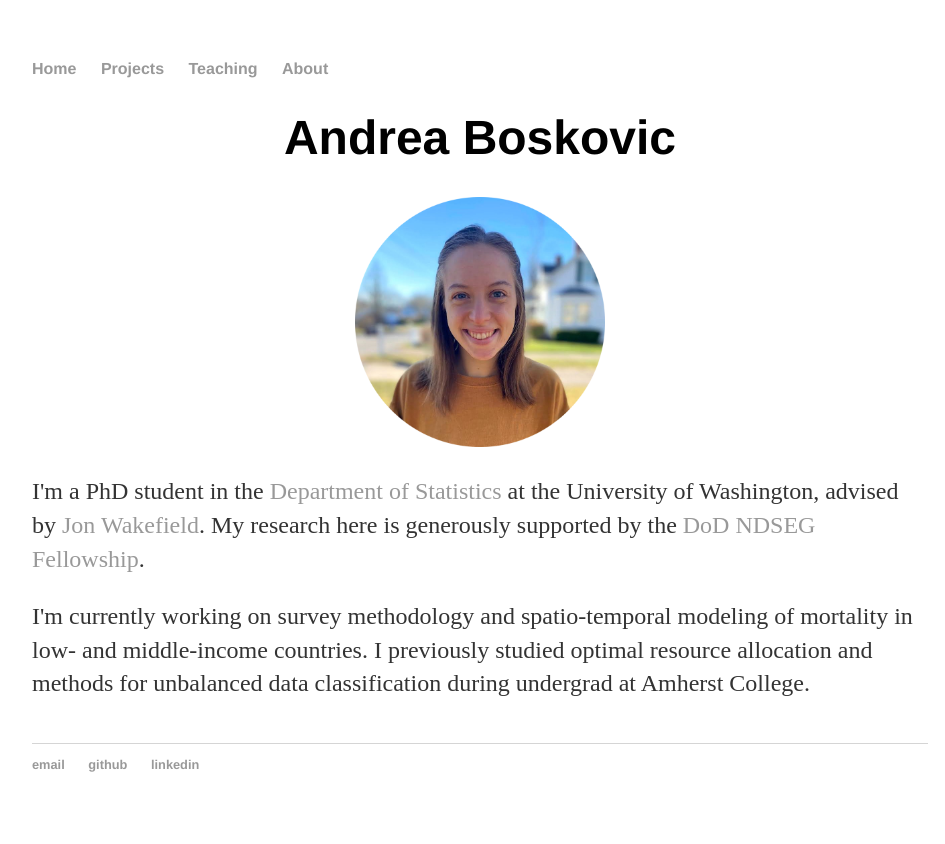
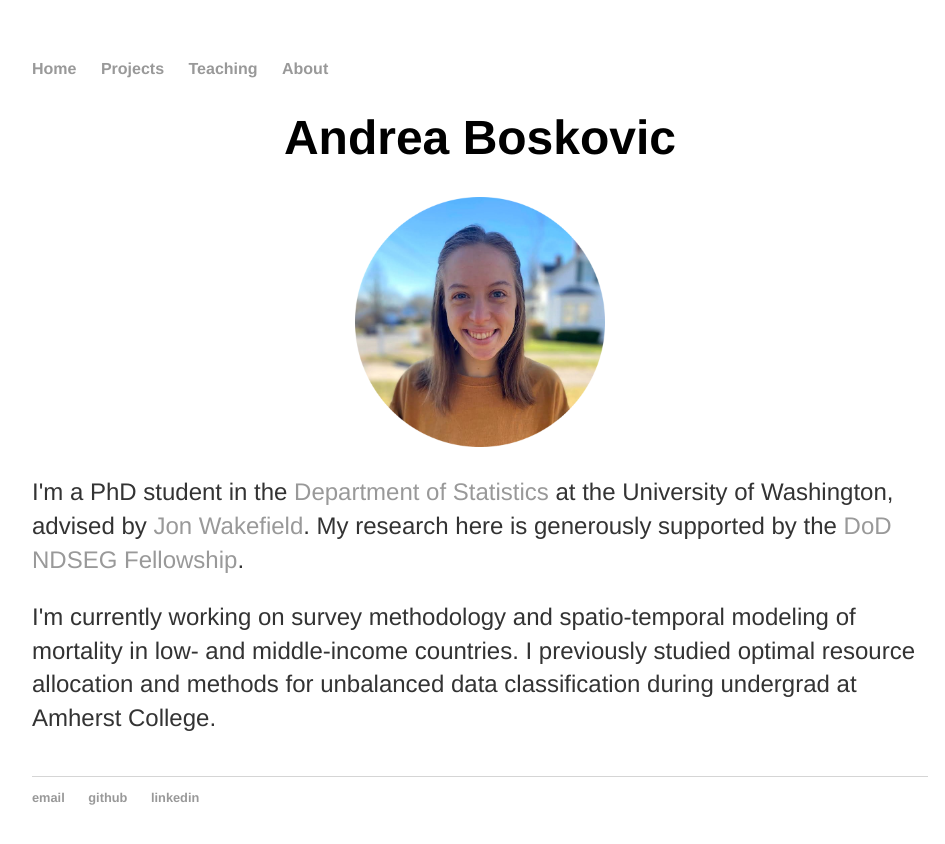
Before and after one commit to aboskovic21/aboskovic21.github.io, a Jekyll site: the page built from index.html, in a window 1280 px wide. Shown: the top 844 px of the page, without its empty margins (160-1105 px from the left). Built offline with Jekyll 4.4.1, drawn with Linux system fonts in a browser that asks for light colours.

Commit message:
updating css for font

```diff
--- a/css/main.css
+++ b/css/main.css
@@ -1,6 +1,7 @@
 body {
     margin: 60px auto;
     width: 70%;
+    font-family:'Helvetica', 'Arial', 'Sans-Serif'; /* Add this line */
 }
 nav ul, footer ul {
     font-family:'Helvetica', 'Arial', 'Sans-Serif';
```
